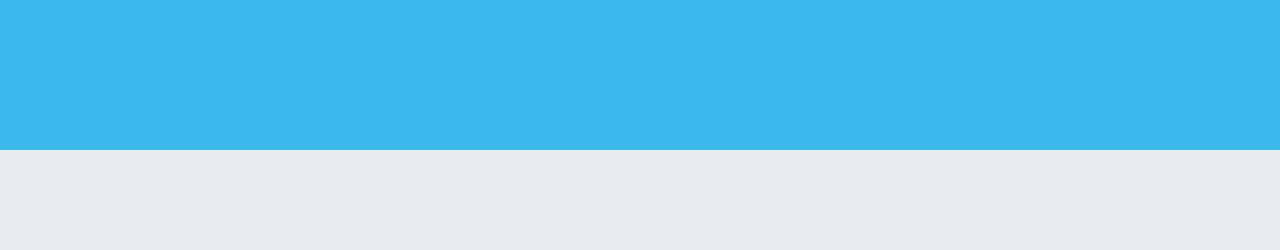
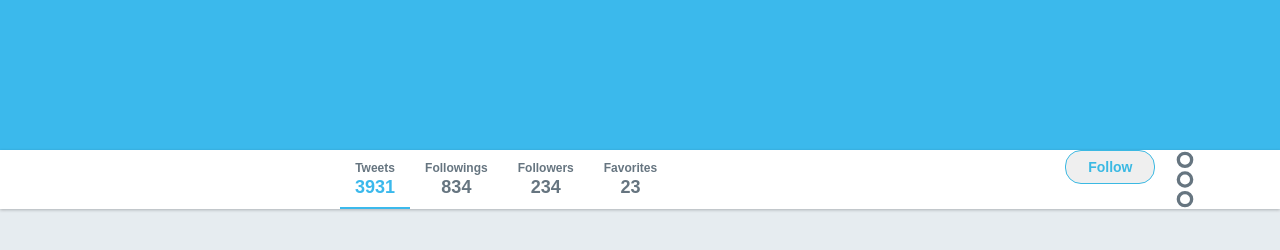
Before and after one commit to robertosousa1/twitter-ui, a plain HTML site: page index.html in a window 1280 px wide. Shown: the part 276-526 px from the top of the page. Drawn offline with Linux system fonts and the light colour scheme.

Commit message:
criando e estilizando barra superior

```diff
--- a/index.html
+++ b/index.html
@@ -13,15 +13,15 @@
       <div class="content">
         <nav>
           <ul>
-            <li><img src="images/home.svg" alt="Home"> Home</li>
-            <li><img src="images/notification.svg" alt="Notifications"> Notifications</li>
-            <li><img src="images/message.svg" alt="Messages"> Messages</li>
+            <li><img src="/images/home.svg" alt="Home"> Home</li>
+            <li><img src="/images/notification.svg" alt="Notifications"> Notifications</li>
+            <li><img src="/images/message.svg" alt="Messages"> Messages</li>
           </ul>
         </nav>
-        <img src="images/logo.svg" alt="Logo Twitter">
+        <img src="/images/logo.svg" alt="Logo Twitter">
         <div class="side">
           <input type="text" placeholder="Search on Twitter">
-          <img src="images/avatar.png" alt="">
+          <img src="/images/avatar.png" alt="">
           <button>Tweet</button>
         </div>
       </div>
@@ -30,5 +30,33 @@
     <div class="banner">
       <h1>Clone Twitter</h1>
     </div>
+
+    <div class="bar">
+      <div class="content">
+        <ul>
+          <li class="active">
+            <span>Tweets</span>
+            <strong>3931</strong>
+          </li>
+          <li>
+            <span>Followings</span>
+            <strong>834</strong>
+          </li>
+          <li>
+            <span>Followers</span>
+            <strong>234</strong>
+          </li>
+          <li>
+            <span>Favorites</span>
+            <strong>23</strong>
+          </li>
+        </ul>
+
+        <div class="actions">
+          <button>Follow</button>
+          <img src="/images/more.svg" alt="More" />
+        </div>
+      </div>
+    </div>
   </body>
 </html>
--- a/styles.css
+++ b/styles.css
@@ -113,3 +113,79 @@ div.banner {
 
   color: #fff;
 }
+
+div.bar {
+  height: 59px;
+  background: #fff;
+  box-shadow: 0 1px 3px rgba(0, 0, 0, 0.25);
+}
+
+div.bar .content {
+  display: flex;
+  justify-content: space-between;
+  padding-left: 285px;
+  height: 100%;
+}
+
+div.bar .content ul {
+  display: flex;
+  list-style: none;
+  height: 100%;
+}
+
+div.bar .content ul li {
+  display: flex;
+  flex-direction: column;
+  align-items: center;
+  justify-content: center;
+  padding: 0 15px;
+  position: relative;
+}
+
+div.bar .content ul li.active::after {
+  content: '';
+  width: 100%;
+  height: 2px;
+  position: absolute;
+  bottom: 0;
+  left: 0;
+  background: #3bb9ec;
+}
+
+div.bar .content ul li span {
+  color: #667580;
+  font-size: 12px;
+  font-weight: bold;
+}
+
+div.bar .content ul li strong {
+  color: #667580;
+  font-size: 18px;
+  font-weight: bold;
+  margin-top: 2px;
+}
+
+div.bar .content ul li.active strong {
+  color: #3bb9ec;
+}
+
+div.bar .content .actions {
+  display: flex;
+}
+
+div.bar .content .actions button {
+  height: 34px;
+
+  display: flex;
+  align-items: center;
+  justify-content: center;
+
+  width: 90px;
+  font-weight: bold;
+  font-size: 14px;
+  color: #3bb9e3;
+  border: 1px solid #3bb9e3;
+  border-radius: 16px;
+
+  margin-right: 20px;
+}
```
